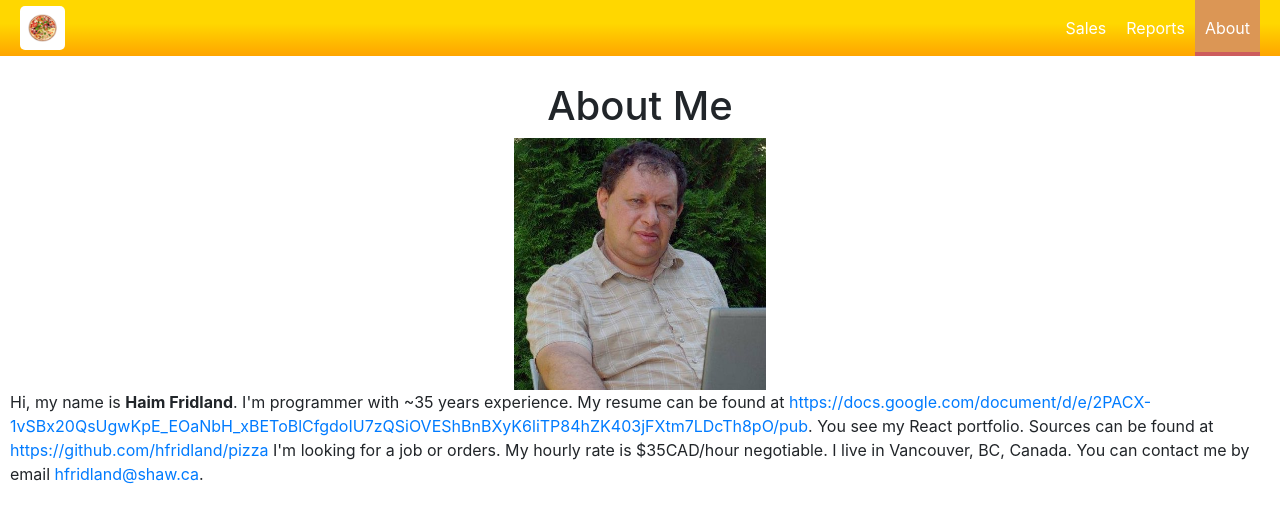
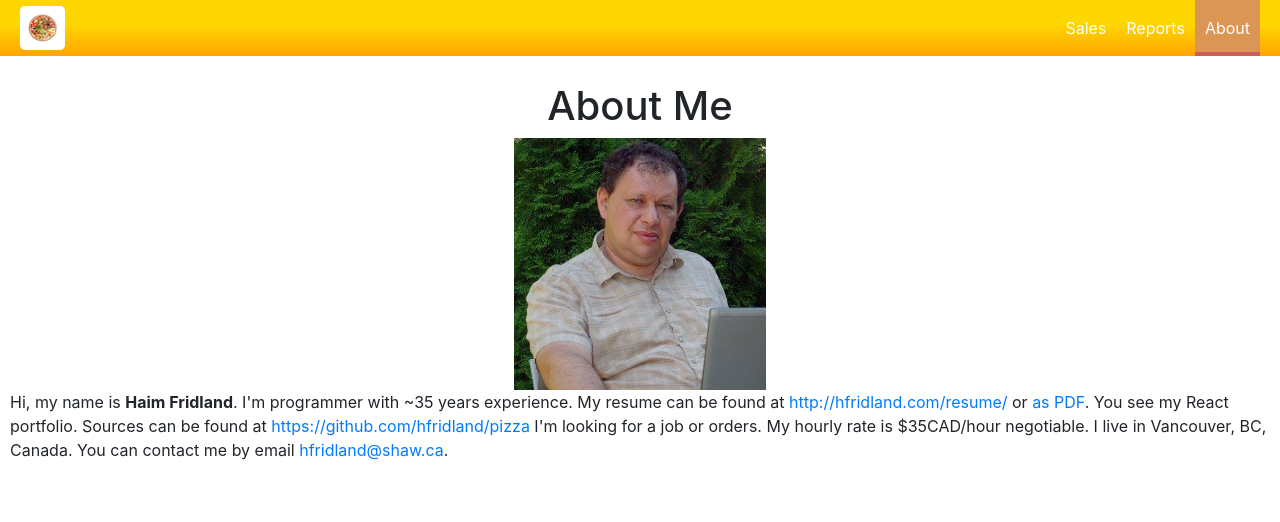
Before and after one commit to hfridland/pizza, a React (Create React App) app: page /About in a window 1280 px wide. Shown: the top 522 px of the page. Built offline with nearby package versions, Linux system fonts and the light colour scheme.

Commit message:
About - resume links

```diff
--- a/src/components/MenuItem/MenuItem.module.css
+++ b/src/components/MenuItem/MenuItem.module.css
@@ -2,4 +2,5 @@
     width: 95%;
     padding: 10px;
     margin: 10px auto;
+    cursor: default;
 }
--- a/src/containers/About/About.js
+++ b/src/containers/About/About.js
@@ -10,8 +10,8 @@ const about = () => (
             <img src={avatar} alt="It's me" />
         </div>
         <p>Hi, my name is <strong>Haim Fridland</strong>. I'm programmer with ~35 years experience.
-        My resume can be found at <a href='https://docs.google.com/document/d/e/2PACX-1vSBx20QsUgwKpE_EOaNbH_xBEToBlCfgdoIU7zQSiOVEShBnBXyK6liTP84hZK403jFXtm7LDcTh8pO/pub' target='_blank' rel='noopener noreferrer'>
-        https://docs.google.com/document/d/e/2PACX-1vSBx20QsUgwKpE_EOaNbH_xBEToBlCfgdoIU7zQSiOVEShBnBXyK6liTP84hZK403jFXtm7LDcTh8pO/pub</a>.
+        My resume can be found at <a href='http://hfridland.com/resume/' target='_blank' rel='noopener noreferrer'>http://hfridland.com/resume/</a> or
+        <a href='http://hfridland.com/resume/resume.pdf' target='_blank' rel='noopener noreferrer'> as PDF</a>.
         You see my React portfolio. Sources can be found at <a href='https://github.com/hfridland/pizza' target='_blank' rel='noopener noreferrer'>https://github.com/hfridland/pizza</a> I'm looking for a job or orders.
          My hourly rate is $35CAD/hour negotiable. I live in Vancouver, BC, Canada. You can contact me by email <a href='mailto:hfridland@shaw.ca'>hfridland@shaw.ca</a>.</p>
     </div>
```
